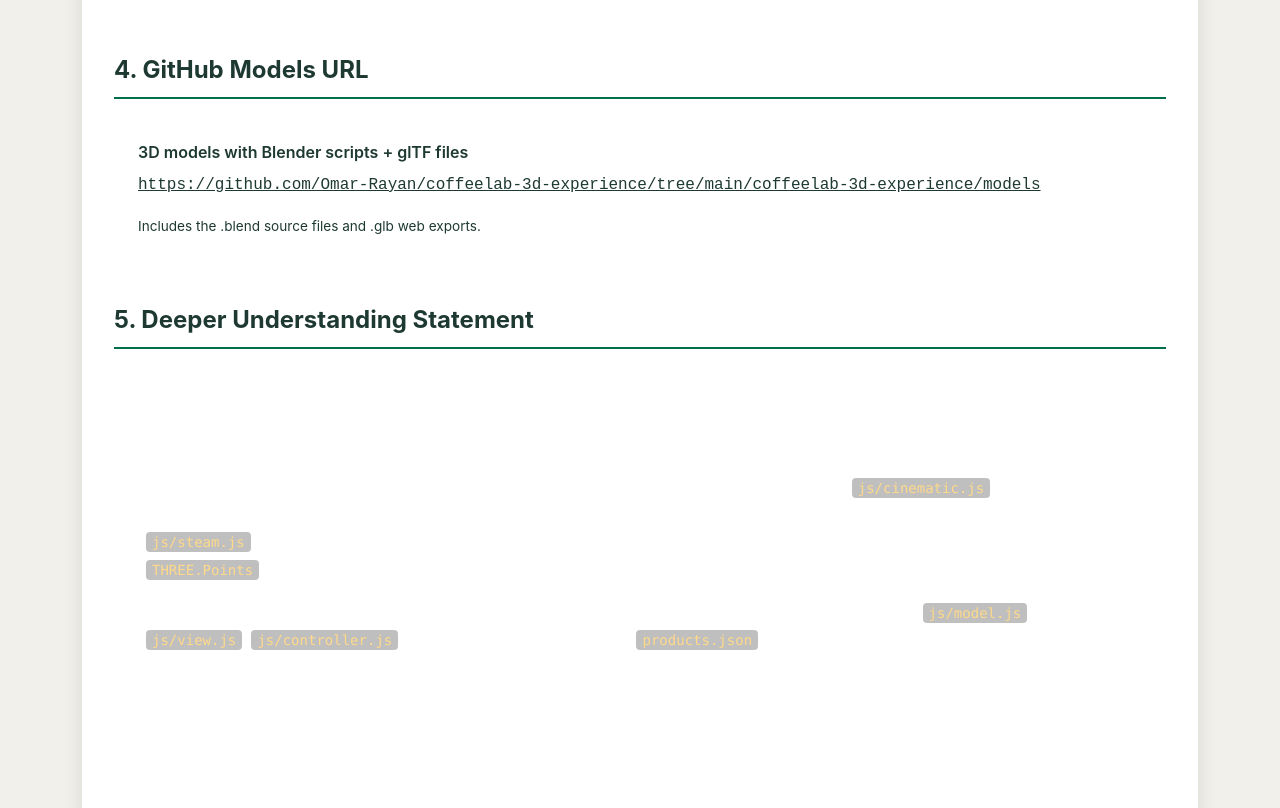
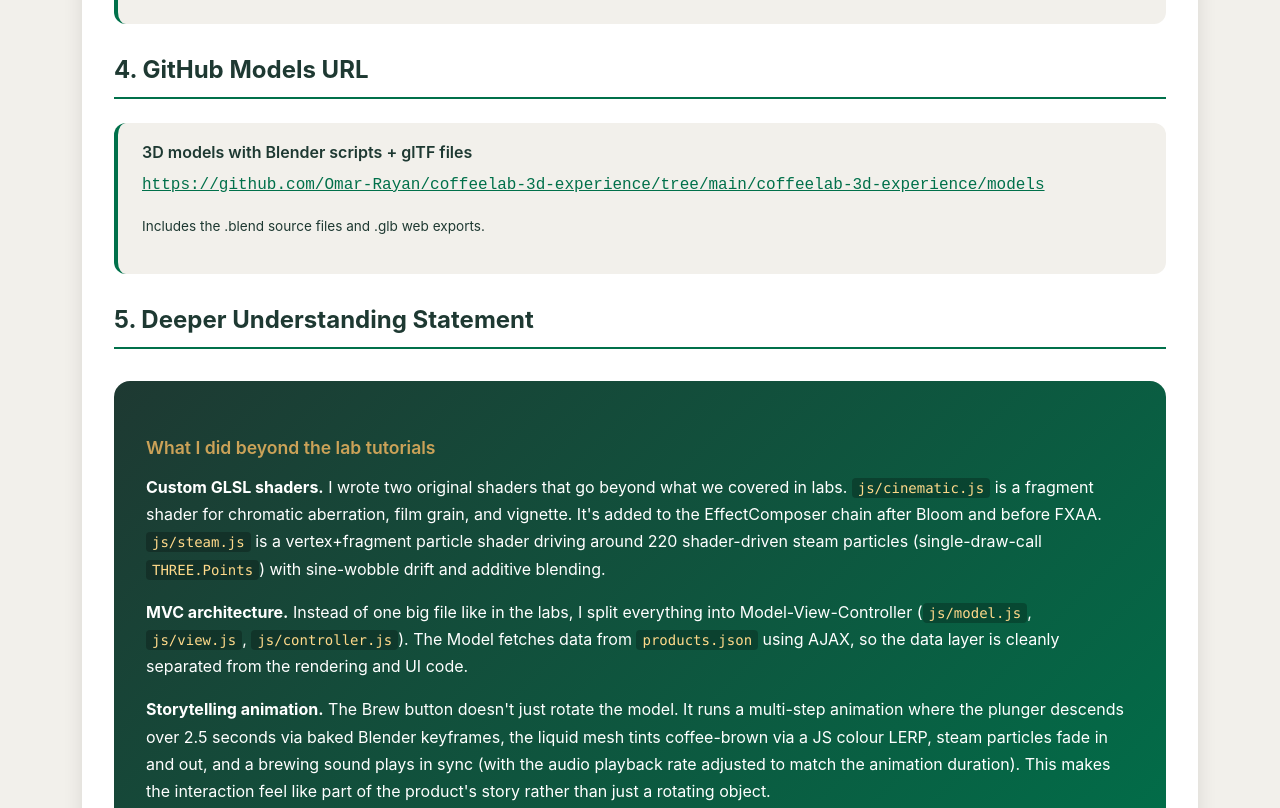
Before and after one commit to Omar-Rayan/coffeelab-3d-experience, a plain HTML site: page coffeelab-3d-experience/submission.html in a window 1280 px wide. Shown: the part 880-1688 px from the top of the page. Drawn offline with nearby package versions, Linux system fonts and the light colour scheme; a web font is replaced by a local one.

Commit message:
Add files via upload

```diff
--- a/coffeelab-3d-experience/submission.html
+++ b/coffeelab-3d-experience/submission.html
@@ -10,17 +10,17 @@
     <link rel="stylesheet" href="css/about.css">
     <style>
         .url-card {
-            background: var(--starbucks-cream);
-            border-left: 4px solid var(--starbucks-green);
+            background: var(--coffeelab-cream);
+            border-left: 4px solid var(--coffeelab-green);
             padding: 1.25rem 1.5rem;
             border-radius: 12px;
             margin-bottom: 1rem;
         }
-        .url-card h4 { margin: 0 0 0.5rem 0; color: var(--starbucks-green-dark); }
-        .url-card a { color: var(--starbucks-green); font-family: 'Courier New', monospace; word-break: break-all; }
+        .url-card h4 { margin: 0 0 0.5rem 0; color: var(--coffeelab-green-dark); }
+        .url-card a { color: var(--coffeelab-green); font-family: 'Courier New', monospace; word-break: break-all; }
         .placeholder { color: var(--text-secondary); font-style: italic; }
         .deeper {
-            background: linear-gradient(135deg, var(--starbucks-green-dark), var(--starbucks-green));
+            background: linear-gradient(135deg, var(--coffeelab-green-dark), var(--coffeelab-green));
             color: #ffffff !important;
             padding: 2rem;
             border-radius: 16px;
@@ -35,11 +35,10 @@
             padding: 2px 6px;
             border-radius: 4px;
         }
-        .deeper h3 { color: var(--starbucks-gold) !important; }
+        .deeper h3 { color: var(--coffeelab-gold) !important; }
     </style>
 </head>
 <body>
-    <!-- Header -->
     <header class="header">
         <div class="container">
             <nav class="navbar navbar-expand-lg">
@@ -63,7 +62,7 @@
         </div>
     </header>
 
-    <!-- Main Content -->
+
     <main class="main-content">
         <div class="container">
 
@@ -74,25 +73,20 @@
 
             <section class="about-section">
 
-                <!-- 1. How to run it -->
                 <h2>1. How to run it</h2>
                 <p>This project runs locally with <strong>Live Server</strong> in VS Code. Just open <code>index.html</code> with Live Server (or run <code>python -m http.server</code>). Three.js loads from CDN, all assets are relative paths, and JSON data is fetched at runtime. No build steps needed.</p>
 
-                <!-- 2. ITS Web Server URL -->
                 <h2 style="margin-top: 2rem;">2. ITS Web Server URL</h2>
                 <div class="url-card">
                     <h4>Live site on University of Sussex IT Services</h4>
                     <p><a href="https://users.sussex.ac.uk/~or89/coffeelab-3d-experience/" id="its-url" target="_blank" rel="noopener">https://users.sussex.ac.uk/~or89/coffeelab-3d-experience/</a></p>
                 </div>
 
-                <!-- 3. GitHub Codebase URL -->
                 <h2 style="margin-top: 2rem;">3. GitHub Codebase URL</h2>
                 <div class="url-card">
                     <h4>Source code repository</h4>
                     <p><a href="https://github.com/Omar-Rayan/coffeelab-3d-experience" id="github-codebase" target="_blank" rel="noopener">https://github.com/Omar-Rayan/coffeelab-3d-experience</a></p>
                 </div>
-
-                <!-- 4. GitHub Models URL -->
                 <h2 style="margin-top: 2rem;">4. GitHub Models URL</h2>
                 <div class="url-card">
                     <h4>3D models with Blender scripts + glTF files</h4>
@@ -100,7 +94,7 @@
                     <p style="font-size: 0.85rem; margin-top: 0.5rem;">Includes the .blend source files and .glb web exports.</p>
                 </div>
 
-                <!-- 5. Deeper Understanding Statement -->
+
                 <h2 style="margin-top: 2rem;">5. Deeper Understanding Statement</h2>
                 <div class="deeper">
                     <h3>What I did beyond the lab tutorials</h3>
@@ -114,7 +108,6 @@
         </div>
     </main>
 
-    <!-- Footer -->
     <footer class="footer">
         <div class="container">
             <p>&copy; 2026 CoffeeLab 3D Experience | Web 3D Applications module</p>
```
